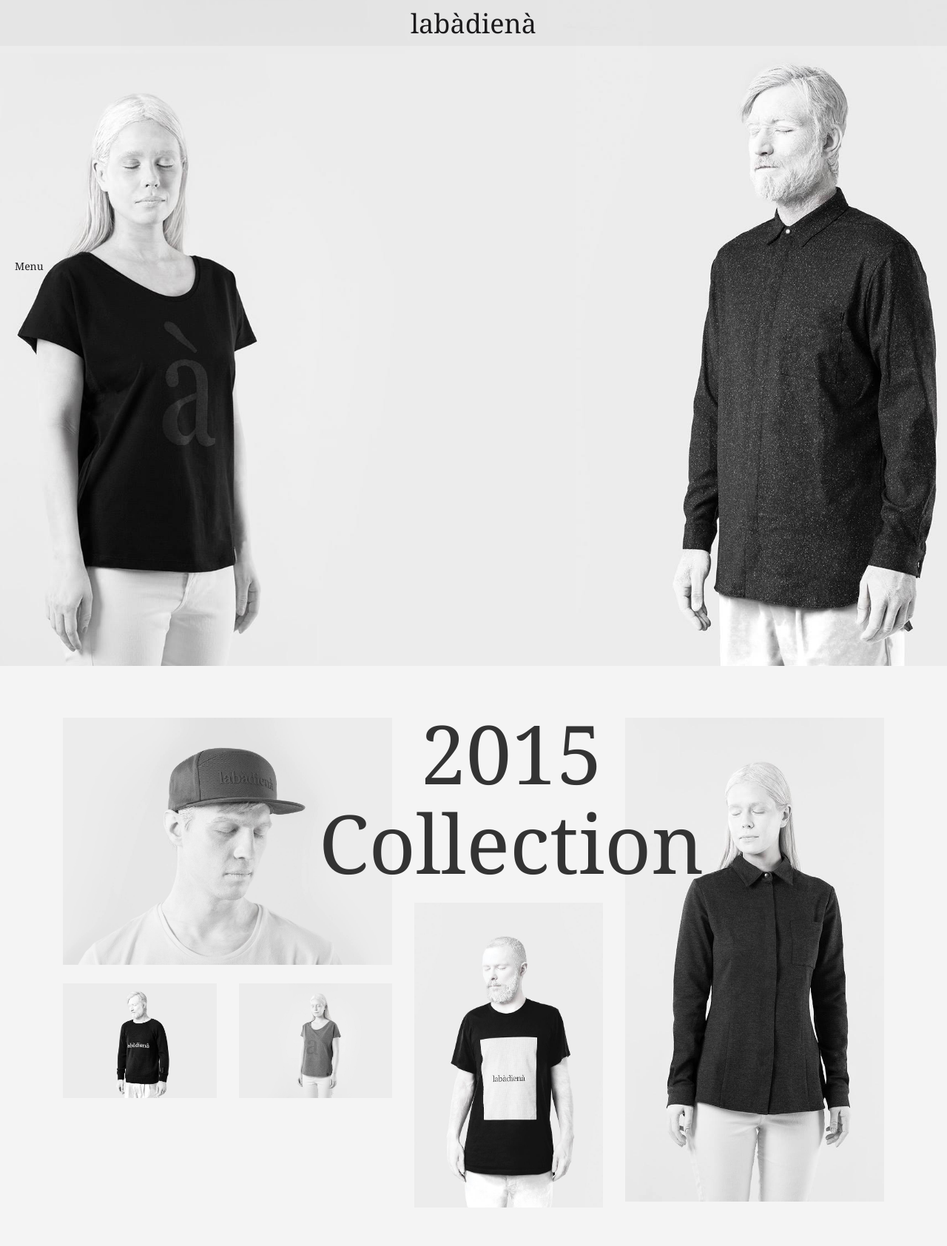
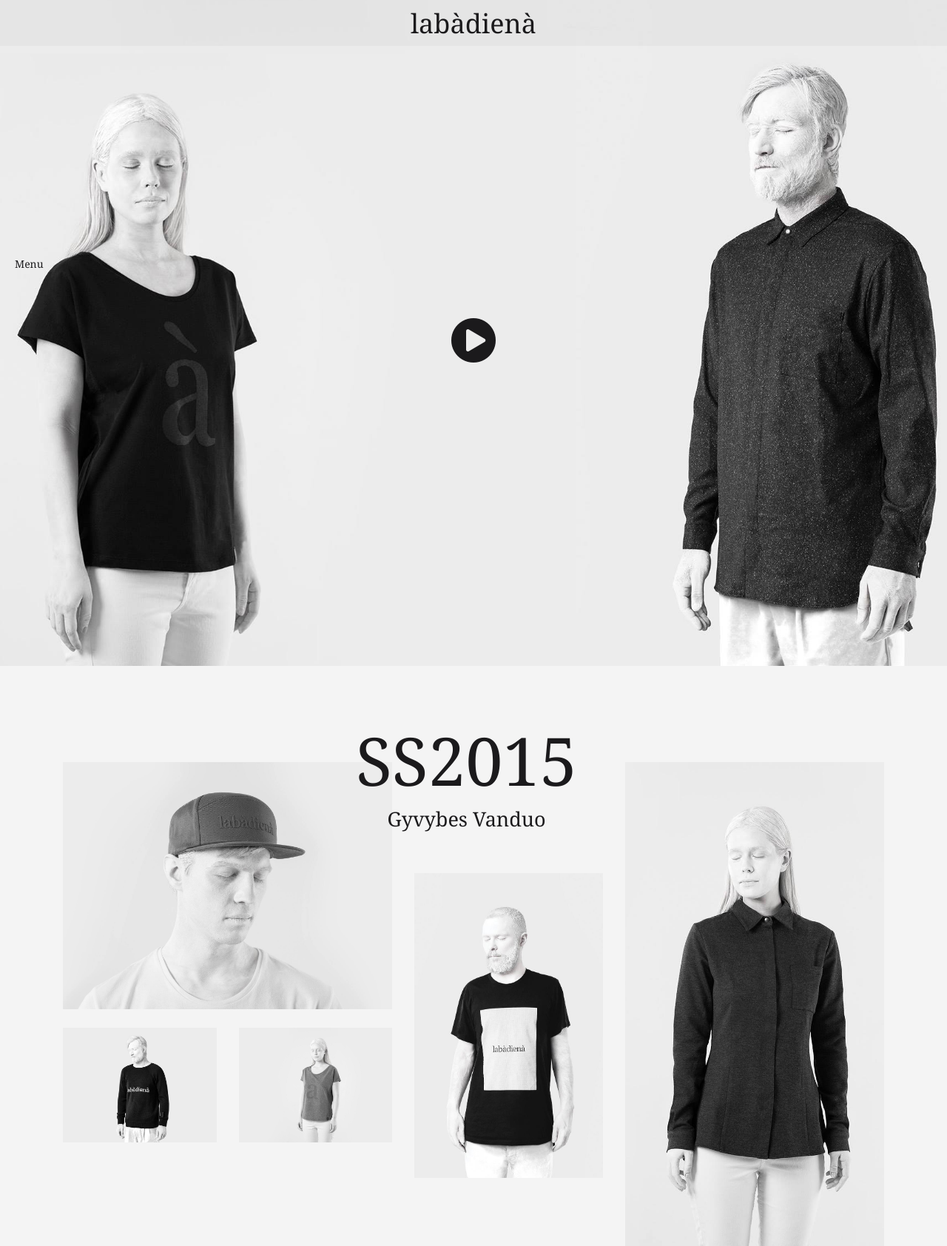
Before and after one commit to arthurleonov/labadiena, a Jekyll site: the page built from index.html, in a window 1280 px wide. Shown: the whole page at 74% size. Built offline with Jekyll 4.4.1, drawn with Linux system fonts in a browser that asks for light colours; nearby versions of some CDN libraries; library files that are not in the unit come from our copies; before the commit the page ends 1632 px from its top, so only the background shows below that.

Commit message:
content below the header, typography, responsive design and other stuff

```diff
--- a/_includes/head.html
+++ b/_includes/head.html
@@ -8,7 +8,8 @@
 
    <link rel="stylesheet" href="{{site.baseurl}}/css/bootstrap.min.css">
    <link rel="stylesheet" href="{{site.baseurl}}css/bootstrap-theme.min.css">
-  <link rel="stylesheet" href="{{site.baseurl}}/css/main.css">
+   <link rel="stylesheet" href="{{site.baseurl}}/css/main.css">
+   <link rel="stylesheet" href="https://maxcdn.bootstrapcdn.com/font-awesome/4.4.0/css/font-awesome.min.css">
 
 
   <!-- <link rel="stylesheet" href="{{ "/css/main.css" | prepend: site.baseurl }}">
--- a/_sass/objects/content_layout.scss
+++ b/_sass/objects/content_layout.scss
@@ -1,24 +1,51 @@
 .content1 {
-    margin-top: 4rem;
-    margin-bottom: 4rem;
+    padding-top: 10rem;
     .content-title {
-            font-size: 11rem;
-            position: absolute;
-            z-index: 999999;
-            left: -40%;
-            top: -5%;
-            text-align: center;
+        position: absolute;
+        z-index: 999999;
+        left: -40%;
+        top: -5%;
+        text-align: center;
+        line-height: 5rem;
+        a:after {
+          height: 5px;
+          margin-top: 5px;
+        }
     }
     .sub-content {
         margin-top: 2.5rem;
     }
     .photo-middle {
-        margin-top: 25rem;
+        margin-top: 15rem;
+    }
+
+    img {
+        &:hover {
+            background-color: red;
+        }
     }
 }
 
 
+/* Landscape phones and down */
+@media (max-width: 480px) { }
 
-.test   {
-    margin-top: 10rem;
+/* Landscape phone to portrait tablet */
+@media (max-width: 767px) {
+    .content1 {
+        padding-top: 6rem;
+        .content-title {
+            left: 0;
+        }
+    }
 }
+
+/* Portrait tablet to landscape and desktop */
+@media (min-width: 768px) and (max-width: 979px) {
+    .content1 {
+        padding-top: 6rem;
+    }
+}
+
+/* Large desktop */
+@media (min-width: 1200px) { }
--- a/_sass/objects/text.scss
+++ b/_sass/objects/text.scss
@@ -1,6 +1,30 @@
 h1,h2,h3,h4,h5 {
 	font-family: $primary-font;
+	a {
+	 	text-decoration: none;
+	 	color: inherit;
+		padding-bottom: 3px;
+		&:after {
+			content: '';
+			display: block;
+			margin: auto;
+			height: 6px;
+			width: 0px;
+			background: transparent;
+			transition: width .5s ease, background-color .5s ease;
+		}
+		&:hover {
+			color: $color-lightgrey;
+			text-decoration: none;
+			&:after {
+				width: 100%;
+				background: $color-black;
+				text-underline: none;
+			}
+		}
+	}
 }
+
 p,span, a, label {
 	font-family: $secondary-font;
 	color: $color-black;
@@ -10,3 +34,78 @@ p,span, a, label {
 .white {
 	color: $color-white;
 }
+
+.font-xs {
+  font-size: $font-xs;
+}
+
+.font-s {
+  font-size: $font-s;
+}
+
+.font-m {
+  font-size: $font-m;
+}
+
+.font-mm {
+  font-size: $font-mm;
+}
+
+.font-mmm {
+  font-size: $font-mmm;
+}
+
+
+.font-xm {
+  font-size: $font-xm;
+}
+
+.font-xxm {
+  font-size: $font-xxm;
+}
+
+.font-l {
+  font-size: $font-l;
+}
+
+.font-xl {
+  font-size: $font-xl;
+}
+
+.font-xxl {
+  font-size: $font-xxl;
+}
+
+.font-xxxl {
+  font-size: $font-xxxl;
+}
+
+.font-xxxxxl {
+	font-size: $font-xxxxxl;
+}
+
+
+a, {
+  	text-decoration: none;
+  	color: $color-black;
+	padding-bottom: 3px;
+	&:after {
+		content: '';
+		display: block;
+		margin: auto;
+		height: 3px;
+		width: 0px;
+		background: transparent;
+		transition: width .5s ease, background-color .5s ease;
+	}
+	&:hover, &:hover span {
+		color: $color-lightbrown;
+		text-decoration: none;
+		cursor: pointer; cursor: hand;
+		&:after {
+			width: 100%;
+			background: $color-lightbrown;
+			text-underline: none;
+		}
+	}
+}
--- a/_sass/settings/global_settings.scss
+++ b/_sass/settings/global_settings.scss
@@ -45,11 +45,18 @@ body,html {
 }
 
 
+.vertical-center { // Flexbox solution for vertical aligning
+  min-height: 100%;  /* Fallback for browsers do NOT support vh unit */
+  min-height: 100vh; /* These two lines are counted as one.      */
 
-.vertical-center { // Flexbox solution for vertical aligning
-	  min-height: 100%;  /* Fallback for browsers do NOT support vh unit */
-	  min-height: 100vh; /* These two lines are counted as one.      */
+  display: flex;
+  align-items: center;
+}
 
-	  display: flex;
-	  align-items: center;
-	}
+.color-black {
+	color: $color-black;
+}
+
+.color-lightgrey {
+	color: $color-lightgrey;
+}
--- a/_sass/settings/variables.scss
+++ b/_sass/settings/variables.scss
@@ -8,6 +8,7 @@ $color-background: #f4f4f4;
 $color-white: #ffffff;
 $color-black: #1b1a1c;
 $color-lightgrey: #b3b3b3;
+$color-lightbrown: #bf7546;
 
 $color-black-trans-003: rgba(0,0,0,0.03);
 $color-black-trans-01: rgba(0, 0, 0, 0.1);
@@ -21,3 +22,18 @@ $color-black-trans-07: rgba(0, 0, 0, 0.7);
 $color-black-trans-08: rgba(0, 0, 0, 0.8);
 $color-black-trans-09: rgba(0, 0, 0, 0.9);
 $color-black-trans-010: rgba(0, 0, 0, 1);
+
+
+$font-xs: 0.5rem;
+$font-s: 0.86rem;
+$font-m: 1rem;
+$font-mm: 1.2rem;
+$font-mmm: 1.35rem;
+$font-xm: 1.5rem;
+$font-xxm: 1.75rem;
+$font-l: 2rem;
+$font-xl: 2.4rem;
+$font-xxl: 2.7rem;
+$font-xxxl: 5rem;
+$font-xxxxl: 7rem;
+$font-xxxxxl: 9rem;
--- a/index.html
+++ b/index.html
@@ -20,26 +20,41 @@ layout: homepage
 
 <div class="container">
         <section class="content1">
-            <div class="col-md-5">
+            <div class="col-xs-12 hidden-md hidden-lg hidden-sm">
+               <div class="content-title">
+                    <a class="font-xxl">
+                      <span class="font-xxxxxl">
+                         SS2015
+                      </span>
+                       Gyvybes Vanduo
+                    </a>
+                </div>
+            </div>
+            <div class="col-sm-5">
                 <div>
                     <img class="img-responsive" src="{{site.baseurl}}/img/photo10.jpg"></img>
                 </div>
                 <div class="row sub-content">
-                    <div class="col-md-6">
+                    <div class="col-xs-6">
                         <img class="img-responsive" src="{{site.baseurl}}/img/photo8.jpg"></img>
                     </div>
-                    <div class="col-md-6">
+                    <div class="col-xs-6">
                         <img class="img-responsive" src="{{site.baseurl}}/img/photo14.jpg"></img>
                     </div>
                 </div>
             </div>
-            <div class="col-md-3">
-                <h1 class="content-title">
-                    2015 Collection
-                </h1>
+            <div class="col-sm-3 hidden-xs">
+                <div class="content-title">
+                    <a class="font-xxl">
+                      <span class="font-xxxxxl">
+                         SS2015
+                      </span>
+                       Gyvybes Vanduo
+                    </a>
+                </div>
                 <img class="img-responsive photo-middle" src="{{site.baseurl}}/img/photo13.jpg"></img>
             </div>
-            <div class="col-md-4">
+            <div class="col-sm-4 hidden-xs">
                 <div>
                     <img class="img-responsive" src="{{site.baseurl}}/img/photo12.png"></img>
                 </div>
```
Also changed, not shown: 5 other files.
